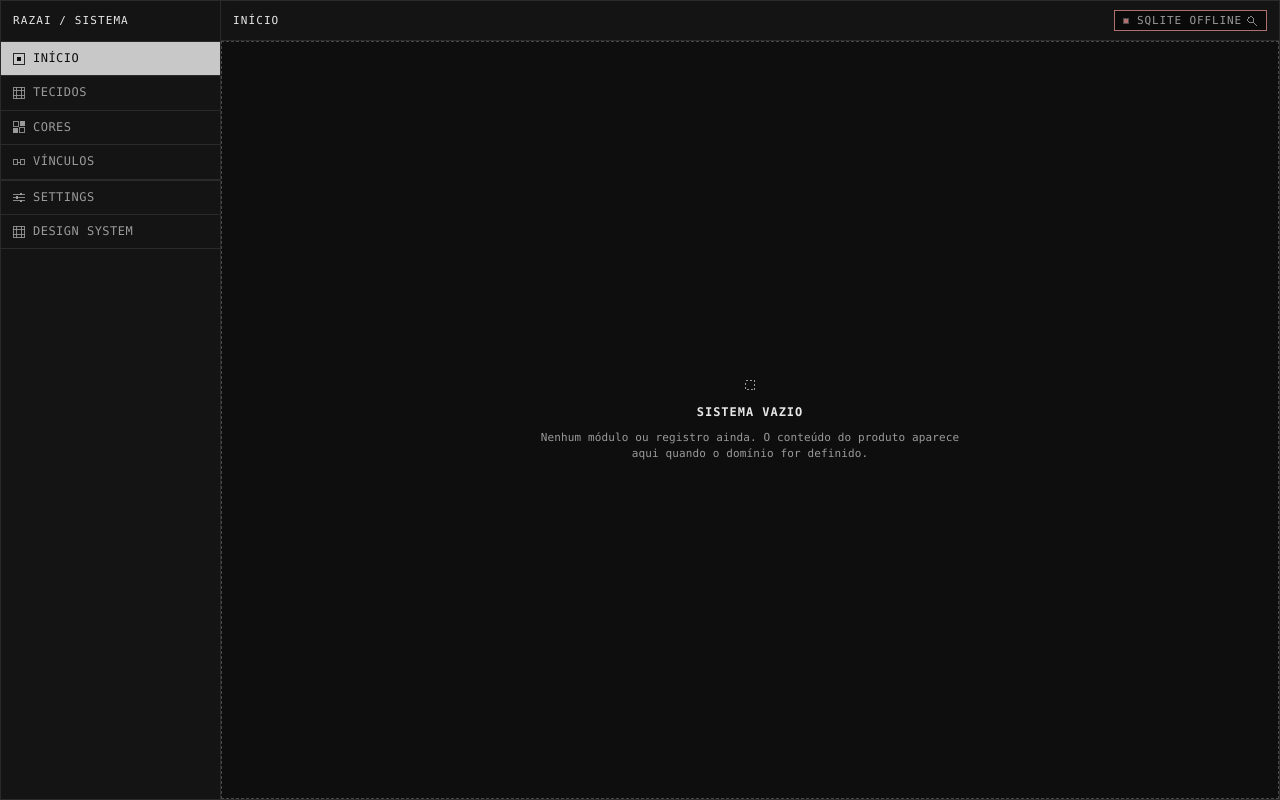
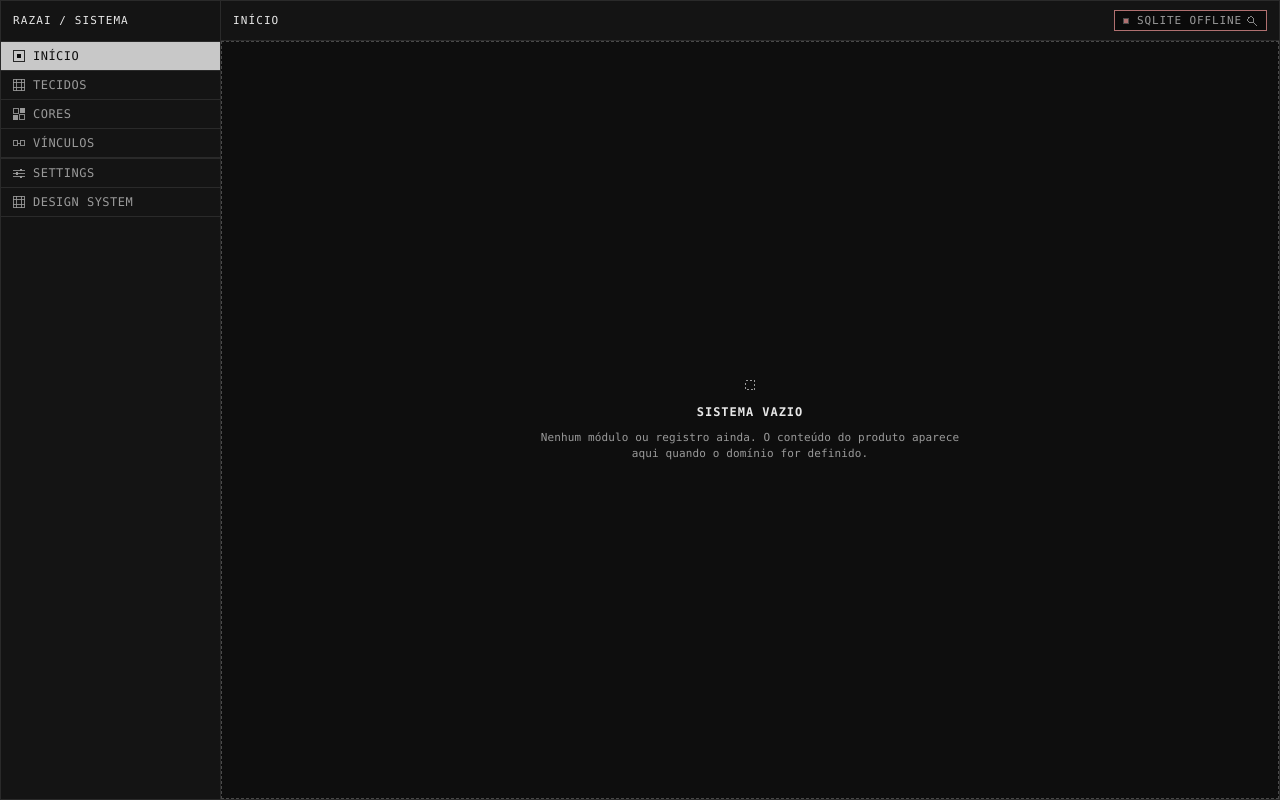
Before and after one commit to xrazai/razai-sistema, a Svelte app: page / in a window 1280 px wide. Built offline with nearby package versions, Linux system fonts and the light colour scheme.

Commit message:
style: set line-height 100% on sidebar spans

```diff
--- a/src/renderer/design-system/navigation/NavItem.svelte
+++ b/src/renderer/design-system/navigation/NavItem.svelte
@@ -35,6 +35,10 @@
     text-transform: uppercase;
   }
 
+  .nav-item span {
+    line-height: 100%;
+  }
+
   .nav-item:hover {
     color: var(--color-fg);
     background: var(--color-bg);
--- a/src/renderer/design-system/navigation/Sidebar.svelte
+++ b/src/renderer/design-system/navigation/Sidebar.svelte
@@ -21,4 +21,8 @@
     border-right: var(--border-width) solid var(--color-border);
     background: var(--color-bg-elevated);
   }
+
+  .sidebar :global(span) {
+    line-height: 100%;
+  }
 </style>
```
